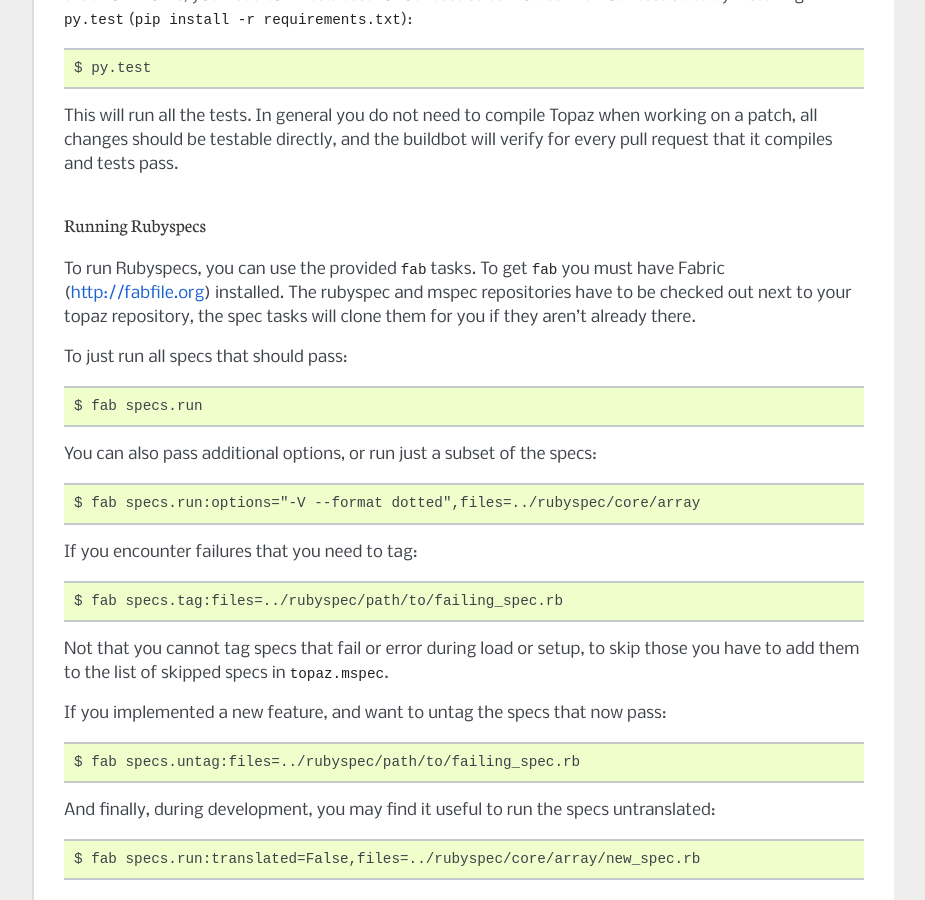
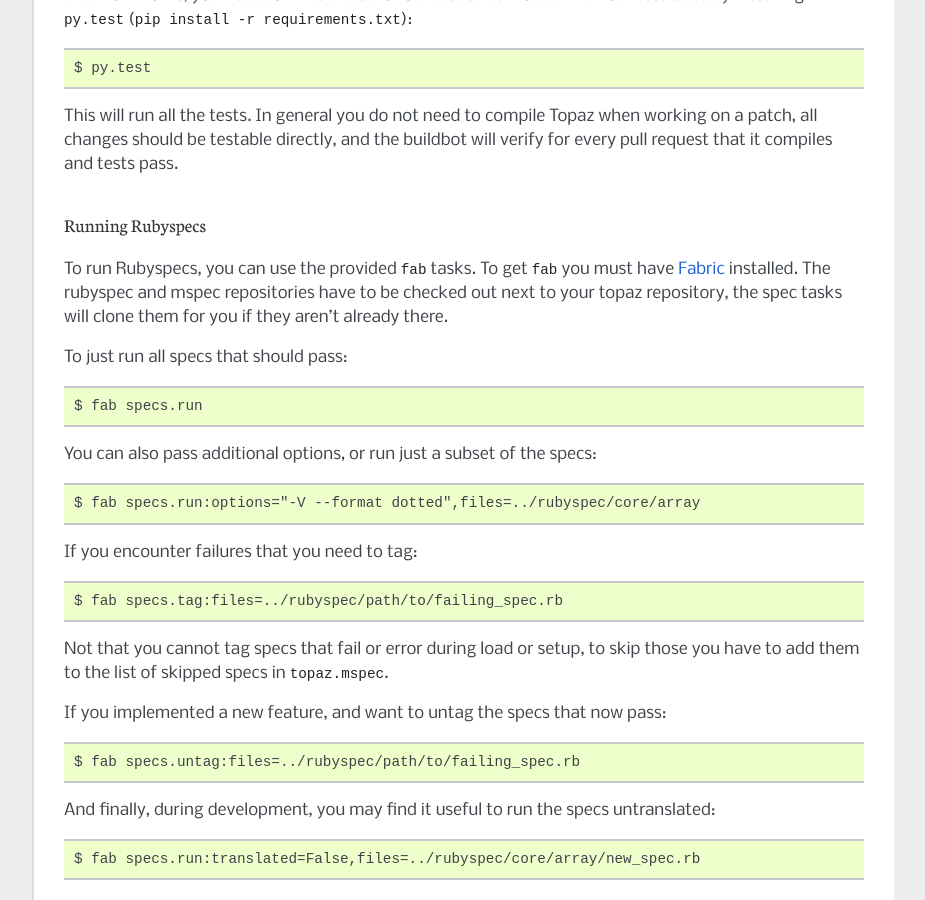
Before and after one commit to topazproject/topaz, a Sphinx documentation site: the page built from docs/contributing.rst, in a window 1280 px wide and 900 px high, scrolled down 1102 px. Shown: the whole window, without its empty margins (198-1123 px from the left). Built offline with Sphinx 7.4.7, drawn with Linux system fonts in a browser that asks for light colours; some of the changed lines change nothing that is shown.

Commit message:
Use reST syntax for fab's link.

```diff
--- a/docs/contributing.rst
+++ b/docs/contributing.rst
@@ -62,7 +62,7 @@ Running Rubyspecs
 ~~~~~~~~~~~~~~~~~
 
 To run Rubyspecs, you can use the provided ``fab`` tasks. To get ``fab`` you
-must have Fabric (http://fabfile.org) installed. The rubyspec and mspec
+must have `Fabric`_ installed. The rubyspec and mspec
 repositories have to be checked out next to your topaz repository, the spec
 tasks will clone them for you if they aren't already there.
 
```
